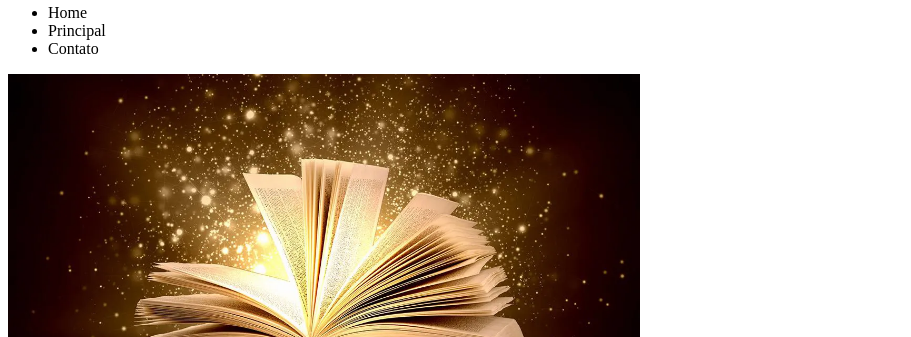
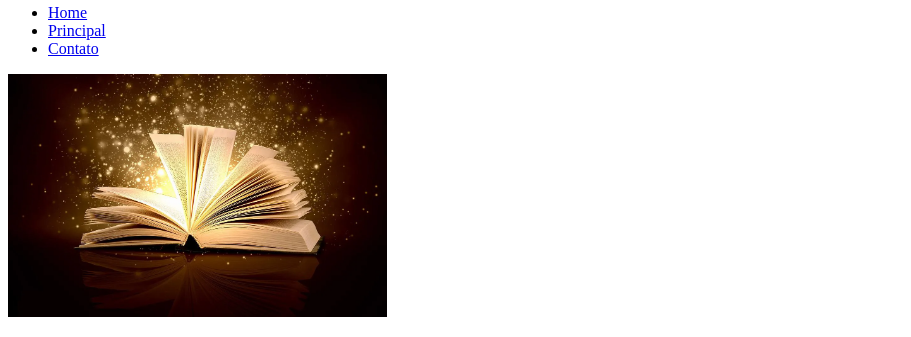
Before and after one commit to Louisebgoes/Pagina-da-Lou, a plain HTML site: page index.html in a window 1280 px wide. Shown: the part 277-614 px from the top of the page, without its empty margins (0-911 px from the left). Drawn offline with Linux system fonts and the light colour scheme.

Commit message:
hiperlik

```diff
--- a/index.html
+++ b/index.html
@@ -5,17 +5,17 @@
     <title>Mundo mágico</title>
     <img src="logo1.png" alt="logo da Louise" width="20%">
         <ul>
-                <li><a hred="##"> Home</a></li>
-                <li> <a hred="##"> Principal</a></li>
-                <li> <a hred="##"> Contato</a></li>
+                <li><a target="_blank" href="index.html"> Home</a></li>
+                <li> <a target="_blank" href="principal.html"> Principal</a></li>
+                <li> <a target="_blank" href="https://github.com/Louisebgoes"> Contato</a></li>
         </ul>
 
   </head>
 
   <body>
     <header>
-    <background="pinkligth">
-    <img id="banner" src="livro magico.webp" width="50%">
+    <background="#FAEBD7">
+    <img id="banner" src="livro magico.webp" width="30%">
     <h1 style="text-align: center"  >Olá Mundo, bem-vinda magia</h1>
     <p style="text-align: center" ; style="font-size: 20px">
       O mundo está repleto de <strong>magia</strong> basta abrir o coração para enxergar.
```
